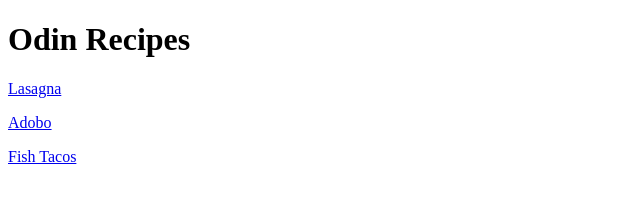
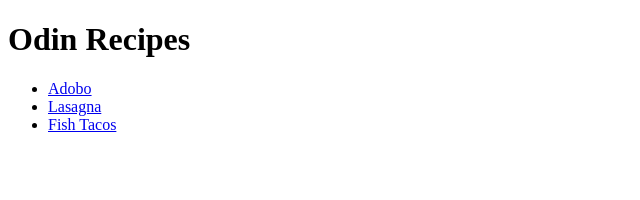
Before and after one commit to G17Kev/odin-recipes, a plain HTML site: page index.html in a window 1280 px wide. Shown: the whole page, without its empty margins (0-640 px from the left). Drawn offline with Linux system fonts and the light colour scheme.

Commit message:
Reorganised index.html recipes into unordered list

```diff
--- a/index.html
+++ b/index.html
@@ -7,15 +7,11 @@
 </head>
 <body>
     <h1>Odin Recipes</h1>
-    <p>
-        <a href="recipes/lasagna.html">Lasagna</a>
-    </p>
-    <p>
-        <a href="recipes/adobo.html">Adobo</a>
-    </p>
-    <p>
-        <a href="recipes/fish_tacos.html">Fish Tacos</a>
-    </p>
+    <ul>
+        <li><a href="recipes/adobo.html">Adobo</a></li>
+        <li><a href="recipes/lasagna.html">Lasagna</a></li>
+        <li><a href="recipes/fish_tacos.html">Fish Tacos</a></li>
+    </ul>
 
 </body>
 </html>
```
